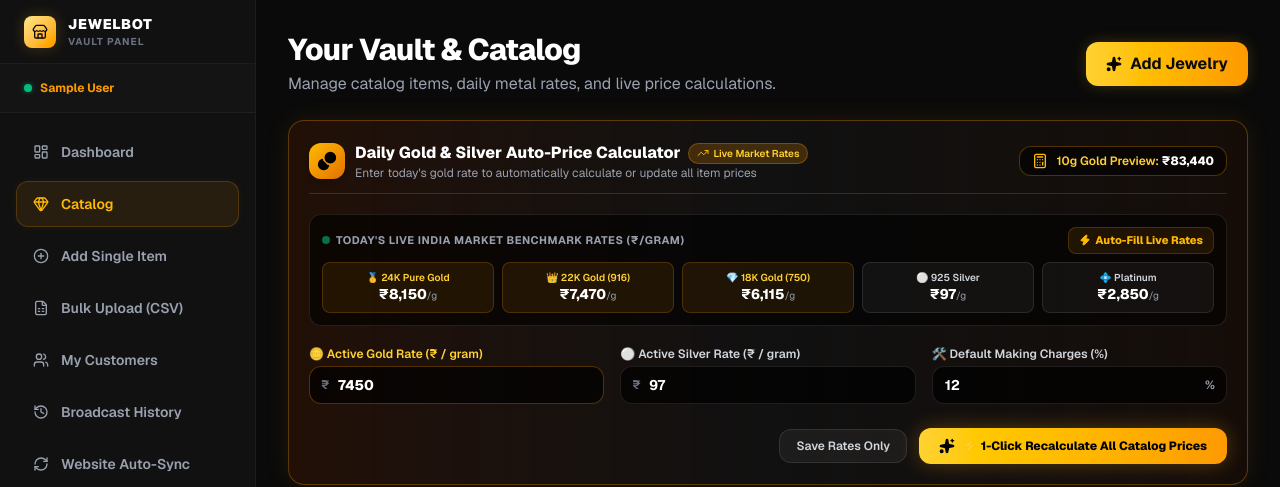
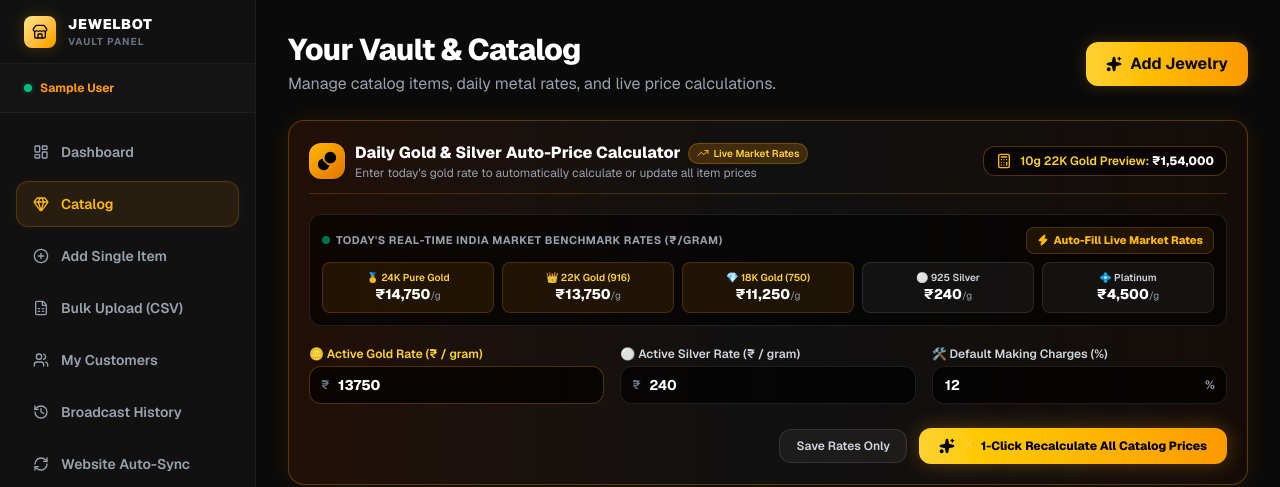
Before and after one commit to paradkar267/jewel-bot, a Next.js app in the folder frontend/: page /dashboard/catalog in a window 1280 px wide. Shown: the top 487 px of the page. Built offline with nearby package versions, Linux system fonts and the light colour scheme; no server answers; the database is empty; sample sign-in values are in the browser's storage.

Commit message:
Update live market benchmark rates to accurate 2026 Indian gold and silver rates (₹14750/g 24K, ₹13750/g 22K, ₹240/g Silver)

```diff
--- a/frontend/src/components/MetalRateCalculator.tsx
+++ b/frontend/src/components/MetalRateCalculator.tsx
@@ -13,18 +13,18 @@ export default function MetalRateCalculator({ onRecalculateDone }: MetalRateCalc
   const [saving, setSaving] = useState(false);
   const [status, setStatus] = useState<{ type: "success" | "error"; message: string } | null>(null);
 
-  // Live Market Reference Benchmarks (INR / gram)
+  // Real-Time India Live Market Reference Benchmarks (INR / gram)
   const LIVE_MARKET_RATES = {
-    gold_24k: 8150,
-    gold_22k: 7470,
-    gold_18k: 6115,
-    silver: 97,
-    platinum: 2850
+    gold_24k: 14750, // ₹14,750/g (₹1.47 Lakh / 10g)
+    gold_22k: 13750, // ₹13,750/g (₹1.37 Lakh / 10g)
+    gold_18k: 11250, // ₹11,250/g
+    silver: 240,     // ₹240/g (₹2.4 Lakh / kg)
+    platinum: 4500   // ₹4,500/g
   };
 
   const [rates, setRates] = useState({
-    gold_rate: 7450,
-    silver_rate: 97,
+    gold_rate: 13750,
+    silver_rate: 240,
     making_charge_percent: 12,
   });
 
@@ -33,8 +33,8 @@ export default function MetalRateCalculator({ onRecalculateDone }: MetalRateCalc
       const res = await getShopMetalRates();
       if (res.success) {
         setRates({
-          gold_rate: res.gold_rate || 7450,
-          silver_rate: res.silver_rate || 97,
+          gold_rate: res.gold_rate || 13750,
+          silver_rate: res.silver_rate || 240,
           making_charge_percent: res.making_charge_percent || 12,
         });
       }
@@ -51,7 +51,7 @@ export default function MetalRateCalculator({ onRecalculateDone }: MetalRateCalc
     }));
     setStatus({
       type: "success",
-      message: "Auto-filled today's live Indian market rates! Click 'Recalculate' to update catalog."
+      message: "Auto-filled today's live Indian market rates (₹13,750/g for 22K)! Click 'Recalculate' to update catalog."
     });
   };
 
@@ -114,7 +114,7 @@ export default function MetalRateCalculator({ onRecalculateDone }: MetalRateCalc
         {/* Live Calculation Badge */}
         <div className="bg-black/60 border border-amber-500/30 rounded-xl px-3 py-1.5 text-xs text-amber-300 font-semibold flex items-center gap-2 self-start sm:self-auto">
           <Calculator className="w-4 h-4 text-amber-400" />
-          <span>10g Gold Preview: <strong className="text-white font-extrabold">₹{sample10gPrice.toLocaleString('en-IN')}</strong></span>
+          <span>10g 22K Gold Preview: <strong className="text-white font-extrabold">₹{sample10gPrice.toLocaleString('en-IN')}</strong></span>
         </div>
       </div>
 
@@ -123,15 +123,15 @@ export default function MetalRateCalculator({ onRecalculateDone }: MetalRateCalc
         <div className="flex flex-col sm:flex-row sm:items-center justify-between gap-2 mb-2">
           <span className="text-[11px] font-bold text-gray-400 uppercase tracking-wider flex items-center gap-1.5">
             <span className="w-2 h-2 rounded-full bg-emerald-400 animate-pulse"></span>
-            Today's Live India Market Benchmark Rates (₹/gram)
+            Today's Real-Time India Market Benchmark Rates (₹/gram)
           </span>
           <button
             type="button"
             onClick={handleAutoFillLiveRates}
-            className="text-[11px] font-extrabold text-amber-400 hover:text-amber-300 flex items-center gap-1 transition-colors self-start sm:self-auto bg-amber-500/10 px-2.5 py-1 rounded-lg border border-amber-500/20"
+            className="text-[11px] font-extrabold text-amber-400 hover:text-amber-300 flex items-center gap-1 transition-colors self-start sm:self-auto bg-amber-500/10 px-2.5 py-1 rounded-lg border border-amber-500/20 shadow-sm"
           >
             <Zap className="w-3 h-3 fill-amber-400" />
-            Auto-Fill Live Rates
+            Auto-Fill Live Market Rates
           </button>
         </div>
 
@@ -174,7 +174,7 @@ export default function MetalRateCalculator({ onRecalculateDone }: MetalRateCalc
               value={rates.gold_rate}
               onChange={(e) => setRates({ ...rates, gold_rate: Number(e.target.value) })}
               className="w-full pl-7 pr-3 py-2 bg-black/70 border border-amber-500/30 rounded-xl text-white text-sm font-extrabold focus:outline-none focus:border-amber-400"
-              placeholder="7450"
+              placeholder="13750"
             />
           </div>
         </div>
@@ -191,7 +191,7 @@ export default function MetalRateCalculator({ onRecalculateDone }: MetalRateCalc
               value={rates.silver_rate}
               onChange={(e) => setRates({ ...rates, silver_rate: Number(e.target.value) })}
               className="w-full pl-7 pr-3 py-2 bg-black/70 border border-white/10 rounded-xl text-white text-sm font-bold focus:outline-none focus:border-amber-400"
-              placeholder="97"
+              placeholder="240"
             />
           </div>
         </div>
```
